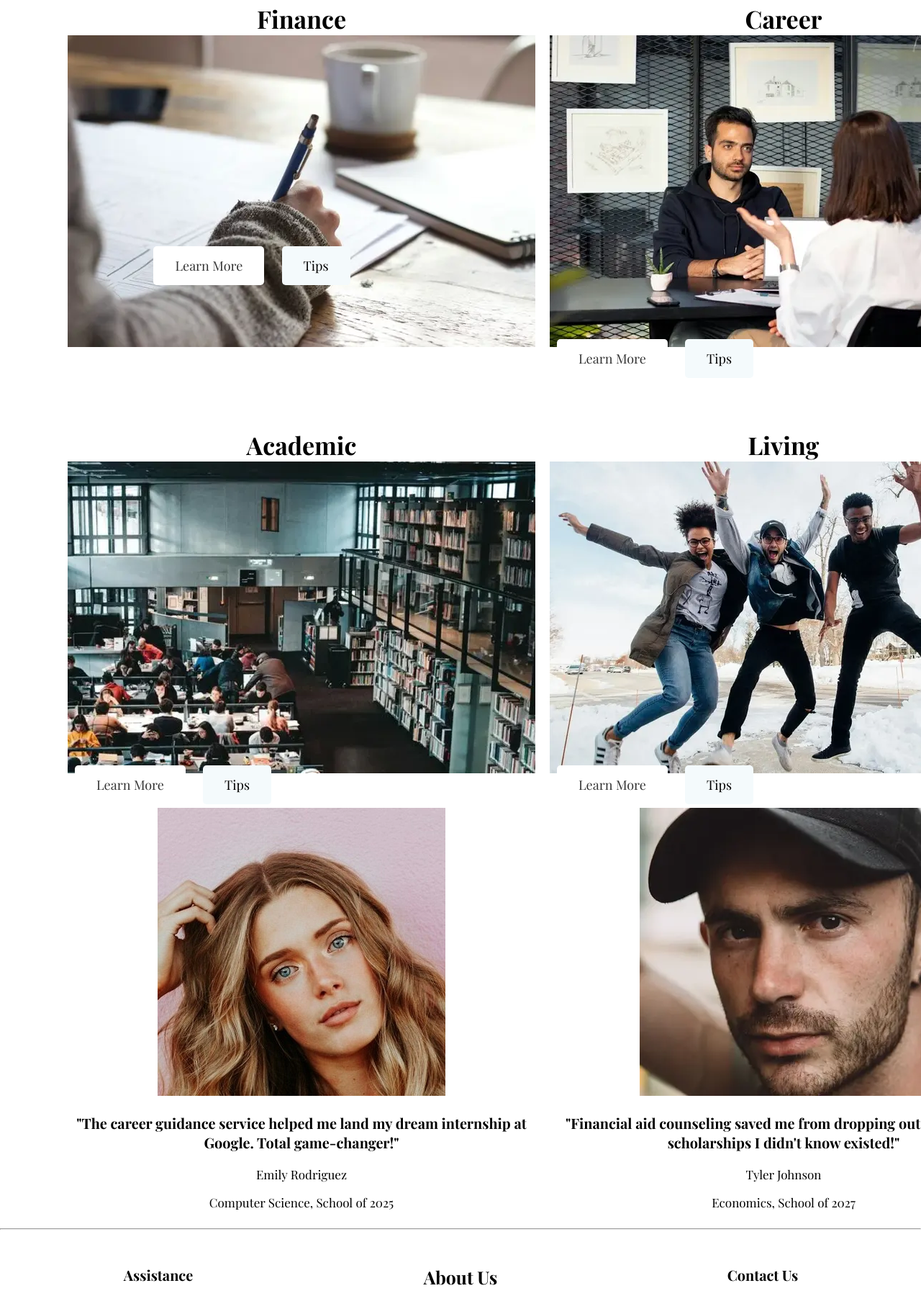
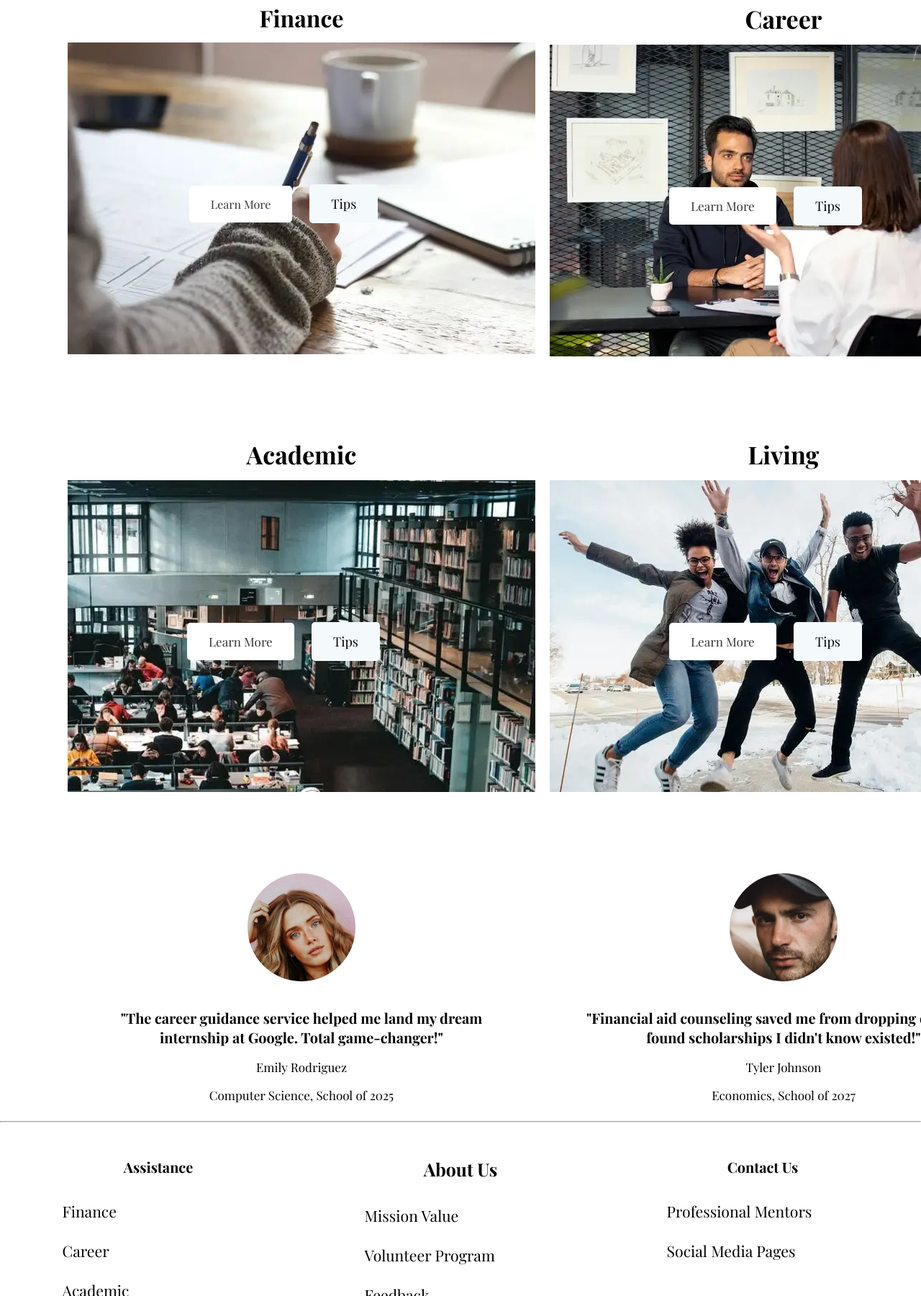
Before and after one commit to callalilyleaf/WDD-130, a plain HTML site: page byui-tw-student/assistance.html in a window 1280 px wide. Shown: the part 923-2723 px from the top of the page at 72% size. Drawn offline with nearby package versions, Linux system fonts and the light colour scheme; a web font is replaced by a local one.

Commit message:
finished personal sub page 1 and validated assistance.html & style.css

```diff
--- a/byui-tw-student/assistance.html
+++ b/byui-tw-student/assistance.html
@@ -49,17 +49,17 @@
         <div class="assistance-grid">
             <h2 id="assistance-title">Assistance Section</h2>
             <div id="finance-assistance-chunk">
-                <h2 class="home-title">Finance</h2>
-                <div class="image-container">
-                    <img  src="images/webp/assistance-finance-1-webp.webp" alt="finance-assistance">
-                </div>
-                <div class="assistance-finance-button-box">
-                    <a class="assistance-more" href="contactus.html">Learn More</a>
-                    <a class="tips" href="assistance.html">Tips</a>
-                </div>
+                <h2 class="category-title">Finance</h2>
+                    <div class="finance-image-container">
+                        <img src="images/webp/assistance-finance-1-webp.webp" alt="finance-assistance">
+                    </div>
+                    <div class="assistance-finance-button-box">
+                        <a class="assistance-more" href="contactus.html">Learn More</a>
+                        <a class="tips" href="assistance.html">Tips</a>
+                    </div>
             </div>
             <div id="career-assistance-chunk">
-                <h2 class="home-title">Career</h2>
+                <h2 class="category-title">Career</h2>
                 <div class="image-container">
                     <img src="images/webp/assistance-career-webp.webp" alt="career-assistance">
                 </div>
@@ -69,7 +69,7 @@
                 </div>
             </div>
             <div id="academic-assistance-chunk">
-                <h2 class="home-title">Academic</h2>
+                <h2 class="category-title">Academic</h2>
                 <div class="image-container">
                     <img src="images/webp/assistance-academic-2-webp.webp" alt="academic-assistance">
                 </div>
@@ -79,7 +79,7 @@
                 </div>
             </div>
             <div id="living-assistance-chunk">
-                <h2 class="home-title">Living</h2>
+                <h2 class="category-title">Living</h2>
                 <div class="image-container">
                     <img src="images/webp/assistance-living-webp.webp" alt="living-assistance">
                 </div>
@@ -111,7 +111,7 @@
     <footer>
         <div id="bottom-nav">
             <nav class="assistance">
-                <h3 class="navtextbold-assistance" href="assistance.html">Assistance</h3>
+                <h3 class="navtextbold-assistance">Assistance</h3>
                 <ul id="bottom-assistance">
                     <li><a class="navtextnormal" href="">Finance</a></li>
                     <li><a class="navtextnormal" href="">Career</a></li>
@@ -120,7 +120,7 @@
                 </ul>
             </nav>
             <nav class="about-us">
-                <h3><a class="navtextbold-aboutus" href="aboutus.html">About Us</a></h3>
+                <h3><a class="navtextbold-aboutus">About Us</a></h3>
                 <ul id="bottom-aboutus">
                     <li><a class="navtextnormal" href="">Mission Value</a></li>
                     <li><a class="navtextnormal" href="">Volunteer Program</a></li>
@@ -128,7 +128,7 @@
                 </ul>
             </nav>
             <nav class="contact-us">
-                <h3 class="navtextbold-contactus" href="contactus.html">Contact Us</h3>
+                <h3 class="navtextbold-contactus">Contact Us</h3>
                 <ul id="bottom-contactus">
                     <li><a class="navtextnormal" href="">Professional Mentors</a></li>
                     <li><a class="navtextnormal" href="">Social Media Pages</a></li>
--- a/byui-tw-student/styles/style.css
+++ b/byui-tw-student/styles/style.css
@@ -20,6 +20,10 @@ body{
     font-family: var(--paragraph-font);
     margin: 0;
     padding: 0;
+}
+
+.button{
+    font-family: "Playfair Display", Arial, serif;
 }
 
 header{
@@ -143,6 +147,7 @@ nav span{
     padding: 15px 30px;
     margin: 50px 10px;
     border-radius: 5px;
+    z-index: 1;
 }
 
 .more:hover{
@@ -433,7 +438,9 @@ footer li{
     width: 40px;
 }
 
+/*  */
 /* Assistance Page styles */
+/*  */
 
 #assistance-hero-img{
     width: 100%;
@@ -463,14 +470,27 @@ footer li{
     margin: 3% auto 0;
 }
 
+.category-title{
+    font-size: 2em;
+    margin: 5% auto 2%;
+}
+
+.finance-card{
+    text-align: center;
+    margin: 0 auto;
+    width: 45%;
+    justify-content: center;
+}
+
 .assistance-more{
     background-color: #ffffff;
     color: rgb(52, 52, 52);
     text-decoration: none;
-    font-size: 18px;
+    font-size: 1em;
     padding: 15px 30px;
     margin: 50px 10px;
     border-radius: 5px;
+    z-index: 1;
 }
 
 .assistance-more:hover{
@@ -479,15 +499,43 @@ footer li{
 }
 
 #finance-assistance-chunk{
+    font-size: 1rem;
     grid-column: 2/3;
 }
 
 .assistance-finance-button-box{
     text-align: center;
-    margin-top: 800px;
-    position: absolute;
-    top: 60%;  /* Adjust this value to move the title up or down */
-    width: 40%;
+    position: relative;
+    top: -225px;
+    left: -25px;
+    min-height: 0px;
+    z-index: 1;
+}
+
+.assistance-career-button-box{
+    text-align: center;
+    position: relative;
+    top: -225px;
+    left: -25px;
+    min-height: 0px;
+    z-index: 1;
+}
+
+.assistance-academic-button-box{
+    text-align: center;
+    position: relative;
+    top: -225px;
+    left: -25px;
+    min-height: 0px;
+    z-index: 1;
+}
+
+.assistance-living-button-box{
+    text-align: center;
+    position: relative;
+    top: -225px;
+    left: -25px;
+    min-height: 0px;
     z-index: 1;
 }
 
@@ -514,10 +562,15 @@ footer li{
     text-align: center;
 }
 
-.witness1-container{
+.witness-photo{
     border-radius: 50%;
+    width: 150px;
+    height: 150px;
+    object-fit: cover;
+    margin: 10% auto 5%;
 }
 
-.witness2-container{
-
+.witness-text{
+    max-width: 85%;
+    margin: 0 auto;
 }
```
